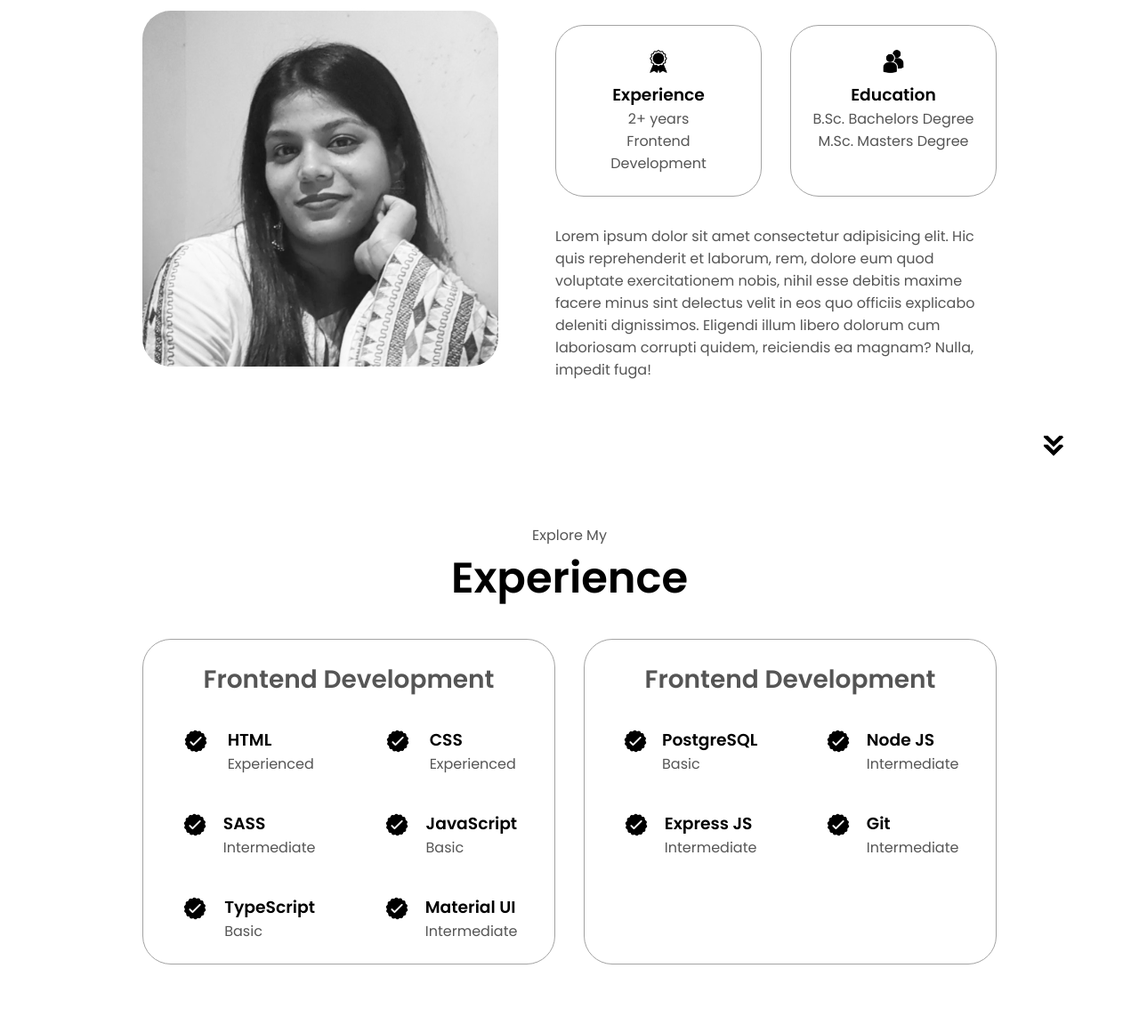
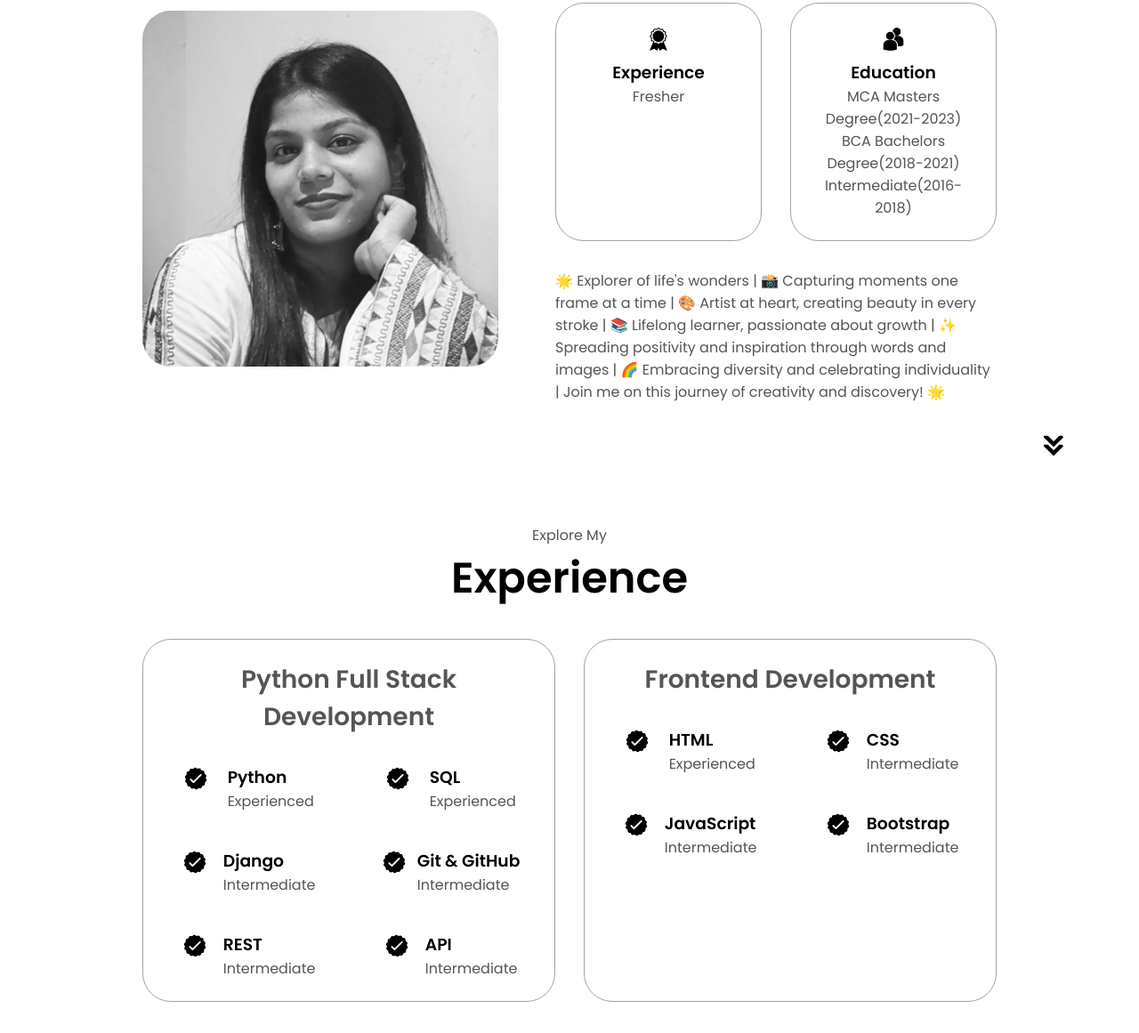
Before and after one commit to akankshyadash2001/My_Portfolio, a plain HTML site: page index.html in a window 1280 px wide. Shown: the part 1107-2268 px from the top of the page at 89% size. Drawn offline with Linux system fonts and the light colour scheme.

Commit message:
Update index.html

```diff
--- a/index.html
+++ b/index.html
@@ -91,7 +91,7 @@
                 class="icon"
               />
               <h3>Experience</h3>
-              <p>2+ years <br />Frontend Development</p>
+              <p>Fresher</p>
             </div>
             <div class="details-container">
               <img
@@ -100,17 +100,12 @@
                 class="icon"
               />
               <h3>Education</h3>
-              <p>B.Sc. Bachelors Degree<br />M.Sc. Masters Degree</p>
+              <p>MCA Masters Degree(2021-2023)<br />BCA Bachelors Degree(2018-2021)<br />Intermediate(2016-2018)</p>
             </div>
           </div>
           <div class="text-container">
             <p>
-              Lorem ipsum dolor sit amet consectetur adipisicing elit. Hic quis
-              reprehenderit et laborum, rem, dolore eum quod voluptate
-              exercitationem nobis, nihil esse debitis maxime facere minus sint
-              delectus velit in eos quo officiis explicabo deleniti dignissimos.
-              Eligendi illum libero dolorum cum laboriosam corrupti quidem,
-              reiciendis ea magnam? Nulla, impedit fuga!
+              🌟 Explorer of life's wonders | 📸 Capturing moments one frame at a time | 🎨 Artist at heart, creating beauty in every stroke | 📚 Lifelong learner, passionate about growth | ✨ Spreading positivity and inspiration through words and images | 🌈 Embracing diversity and celebrating individuality | Join me on this journey of creativity and discovery! 🌟
             </p>
           </div>
         </div>
@@ -127,6 +122,77 @@
       <h1 class="title">Experience</h1>
       <div class="experience-details-container">
         <div class="about-containers">
+          <div class="details-container">
+            <h2 class="experience-sub-title">Python Full Stack Development</h2>
+            <div class="article-container">
+              <article>
+                <img
+                  src="./assets/checkmark.png"
+                  alt="Experience icon"
+                  class="icon"
+                />
+                <div>
+                  <h3>Python</h3>
+                  <p>Experienced</p>
+                </div>
+              </article>
+              <article>
+                <img
+                  src="./assets/checkmark.png"
+                  alt="Experience icon"
+                  class="icon"
+                />
+                <div>
+                  <h3>SQL</h3>
+                  <p>Experienced</p>
+                </div>
+              </article>
+              <article>
+                <img
+                  src="./assets/checkmark.png"
+                  alt="Experience icon"
+                  class="icon"
+                />
+                <div>
+                  <h3>Django</h3>
+                  <p>Intermediate</p>
+                </div>
+              </article>
+              <article>
+                <img
+                  src="./assets/checkmark.png"
+                  alt="Experience icon"
+                  class="icon"
+                />
+                <div>
+                  <h3>Git & GitHub</h3>
+                  <p>Intermediate</p>
+                </div>
+              </article>
+              <article>
+                <img
+                  src="./assets/checkmark.png"
+                  alt="Experience icon"
+                  class="icon"
+                />
+                <div>
+                  <h3>REST</h3>
+                  <p>Intermediate</p>
+                </div>
+              </article>
+              <article>
+                <img
+                  src="./assets/checkmark.png"
+                  alt="Experience icon"
+                  class="icon"
+                />
+                <div>
+                  <h3>API</h3>
+                  <p>Intermediate</p>
+                </div>
+              </article>
+            </div>
+          </div>
           <div class="details-container">
             <h2 class="experience-sub-title">Frontend Development</h2>
             <div class="article-container">
@@ -149,17 +215,6 @@
                 />
                 <div>
                   <h3>CSS</h3>
-                  <p>Experienced</p>
-                </div>
-              </article>
-              <article>
-                <img
-                  src="./assets/checkmark.png"
-                  alt="Experience icon"
-                  class="icon"
-                />
-                <div>
-                  <h3>SASS</h3>
                   <p>Intermediate</p>
                 </div>
               </article>
@@ -171,55 +226,6 @@
                 />
                 <div>
                   <h3>JavaScript</h3>
-                  <p>Basic</p>
-                </div>
-              </article>
-              <article>
-                <img
-                  src="./assets/checkmark.png"
-                  alt="Experience icon"
-                  class="icon"
-                />
-                <div>
-                  <h3>TypeScript</h3>
-                  <p>Basic</p>
-                </div>
-              </article>
-              <article>
-                <img
-                  src="./assets/checkmark.png"
-                  alt="Experience icon"
-                  class="icon"
-                />
-                <div>
-                  <h3>Material UI</h3>
-                  <p>Intermediate</p>
-                </div>
-              </article>
-            </div>
-          </div>
-          <div class="details-container">
-            <h2 class="experience-sub-title">Frontend Development</h2>
-            <div class="article-container">
-              <article>
-                <img
-                  src="./assets/checkmark.png"
-                  alt="Experience icon"
-                  class="icon"
-                />
-                <div>
-                  <h3>PostgreSQL</h3>
-                  <p>Basic</p>
-                </div>
-              </article>
-              <article>
-                <img
-                  src="./assets/checkmark.png"
-                  alt="Experience icon"
-                  class="icon"
-                />
-                <div>
-                  <h3>Node JS</h3>
                   <p>Intermediate</p>
                 </div>
               </article>
@@ -230,18 +236,7 @@
                   class="icon"
                 />
                 <div>
-                  <h3>Express JS</h3>
-                  <p>Intermediate</p>
-                </div>
-              </article>
-              <article>
-                <img
-                  src="./assets/checkmark.png"
-                  alt="Experience icon"
-                  class="icon"
-                />
-                <div>
-                  <h3>Git</h3>
+                  <h3>Bootstrap</h3>
                   <p>Intermediate</p>
                 </div>
               </article>
```
